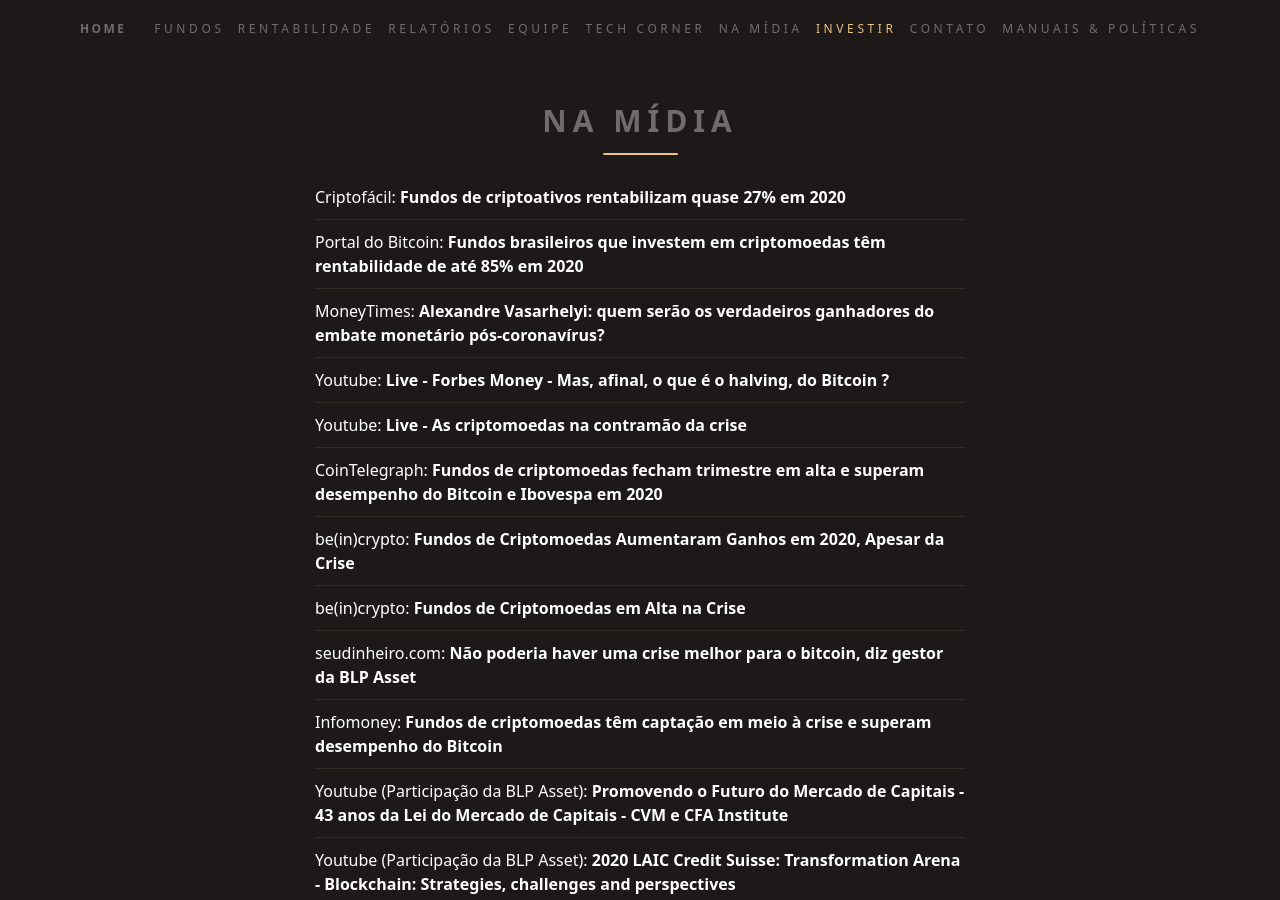
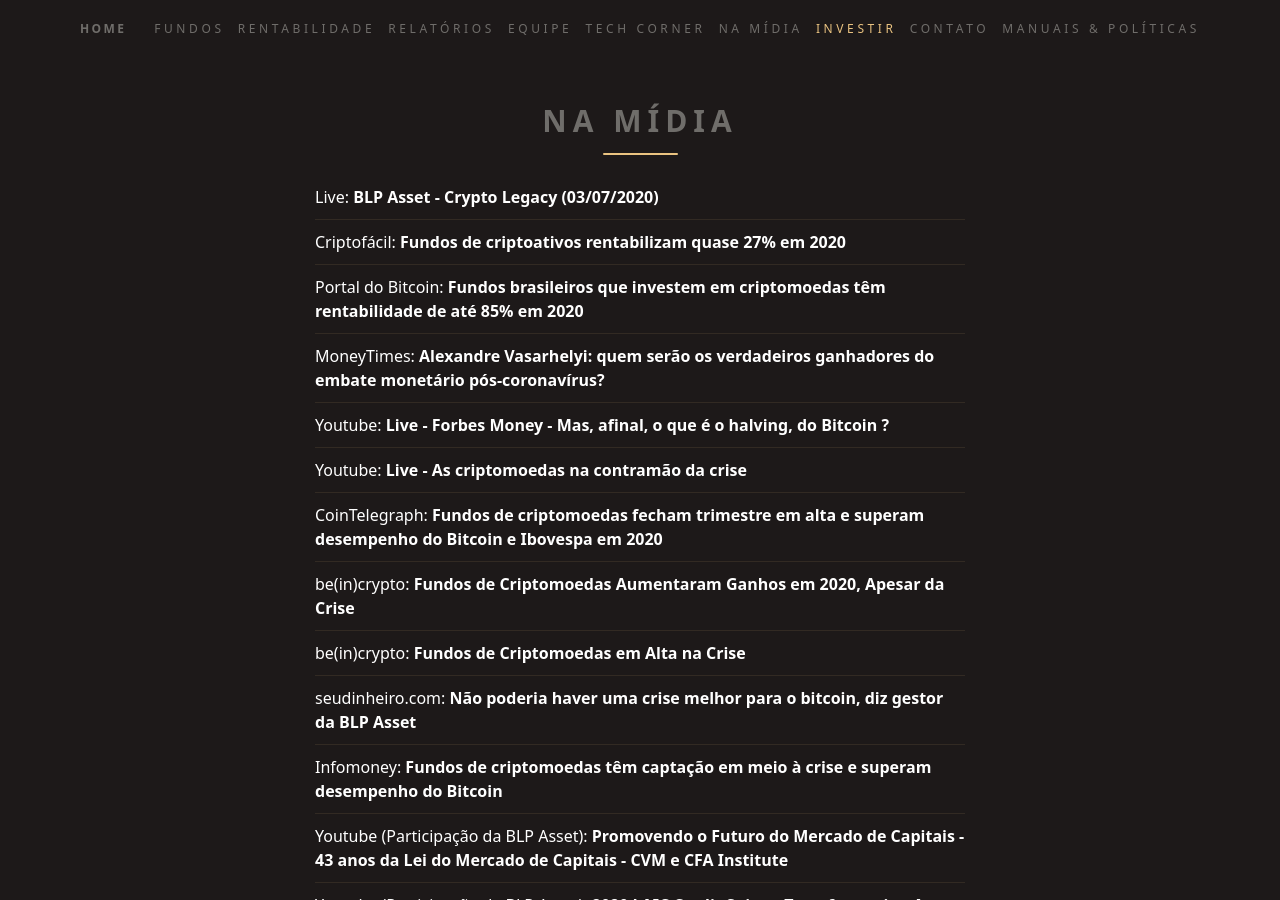
Before and after one commit to ateliedetemas/blpcrypto, a Jekyll site: the page built from _pages/na-midia.md, in a window 1280 px wide and 900 px high. Built offline with Jekyll 4.4.1, drawn with Linux system fonts in a browser that asks for light colours.

Commit message:
Update na-midia.md

```diff
--- a/_pages/na-midia.md
+++ b/_pages/na-midia.md
@@ -3,6 +3,7 @@ lang: pt
 layout: page
 title: Na Mídia
 ---
+|[Live: **BLP Asset - Crypto Legacy (03/07/2020)**](https://vimeo.com/empiricus/review/435184208/e87c47ccfd)
 |[Criptofácil: **Fundos de criptoativos rentabilizam quase 27% em 2020**](https://www.criptofacil.com/fundos-criptoativos-rentabilizam-quase-27-2020/)
 |[Portal do Bitcoin: **Fundos brasileiros que investem em criptomoedas têm rentabilidade de até 85% em 2020**](https://portaldobitcoin.com/fundos-brasileiros-que-investem-em-criptomoedas-tem-rentabilidade-de-ate-85-em-2020/)
 |[MoneyTimes: **Alexandre Vasarhelyi: quem serão os verdadeiros ganhadores do embate monetário pós-coronavírus?**](https://www.moneytimes.com.br/alexandre-vasarhelyi-quem-serao-os-verdadeiros-ganhadores-do-embate-monetario-pos-coronavirus/)
```
